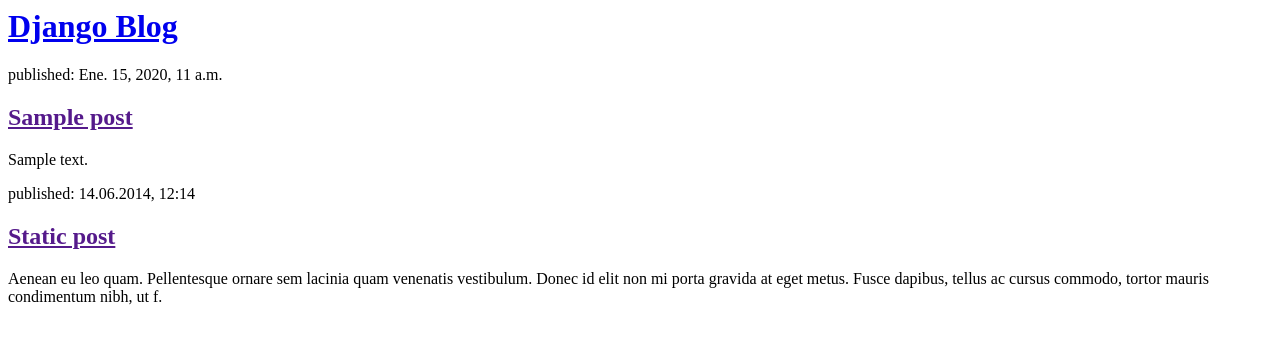
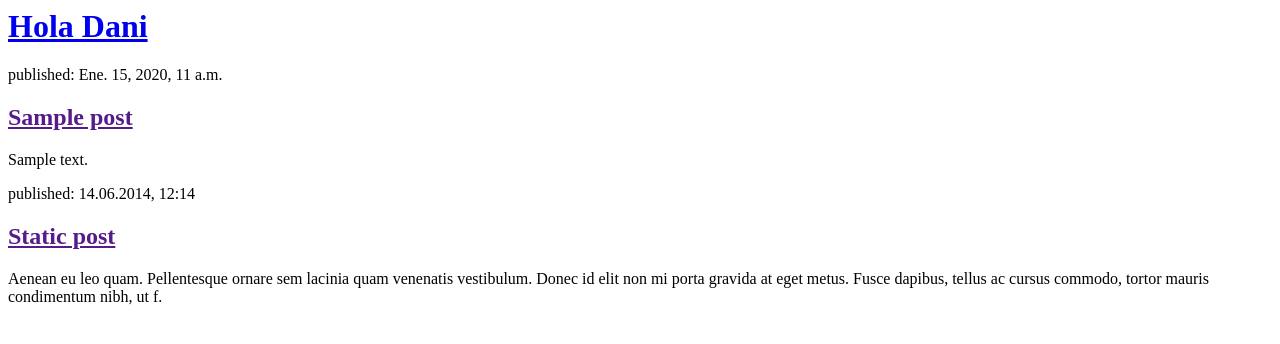
Before and after one commit to dtrinf/django_test, a Django app: template blog/templates/blog/post_list.html in a window 1280 px wide. Shown: the top 344 px of the page. Run offline with Django 3.2, Linux system fonts and the light colour scheme; the template is opened without the code that fills it: values that come from a table or form of the project are taken from there, others are empty; tables that the repository leaves empty hold one stand-in row (values such as "Sample post").

Commit message:
Test Dani

```diff
--- a/blog/templates/blog/post_list.html
+++ b/blog/templates/blog/post_list.html
@@ -4,7 +4,7 @@
     </head>
     <body>
         <div>
-            <h1><a href="/">Django Blog</a></h1>
+            <h1><a href="/">Hola Dani</a></h1>
         </div>
 
         {% for post in posts %}
```
